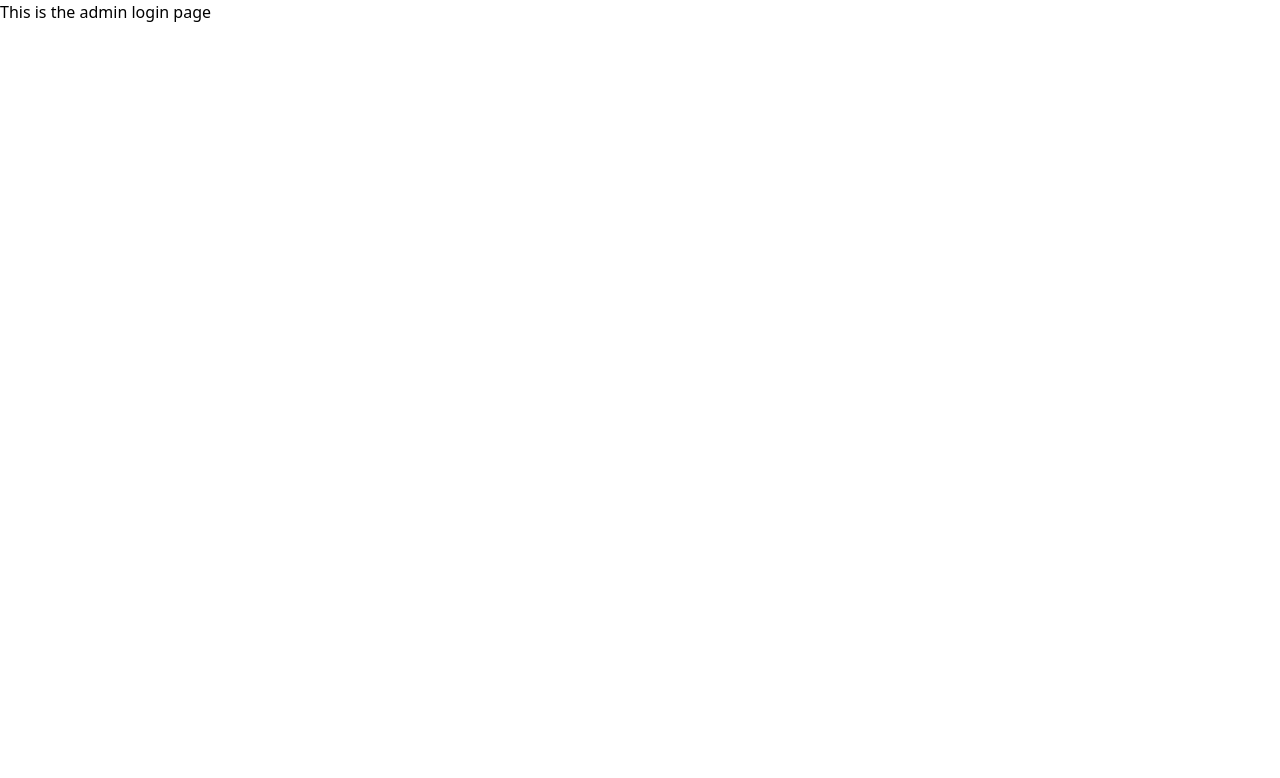
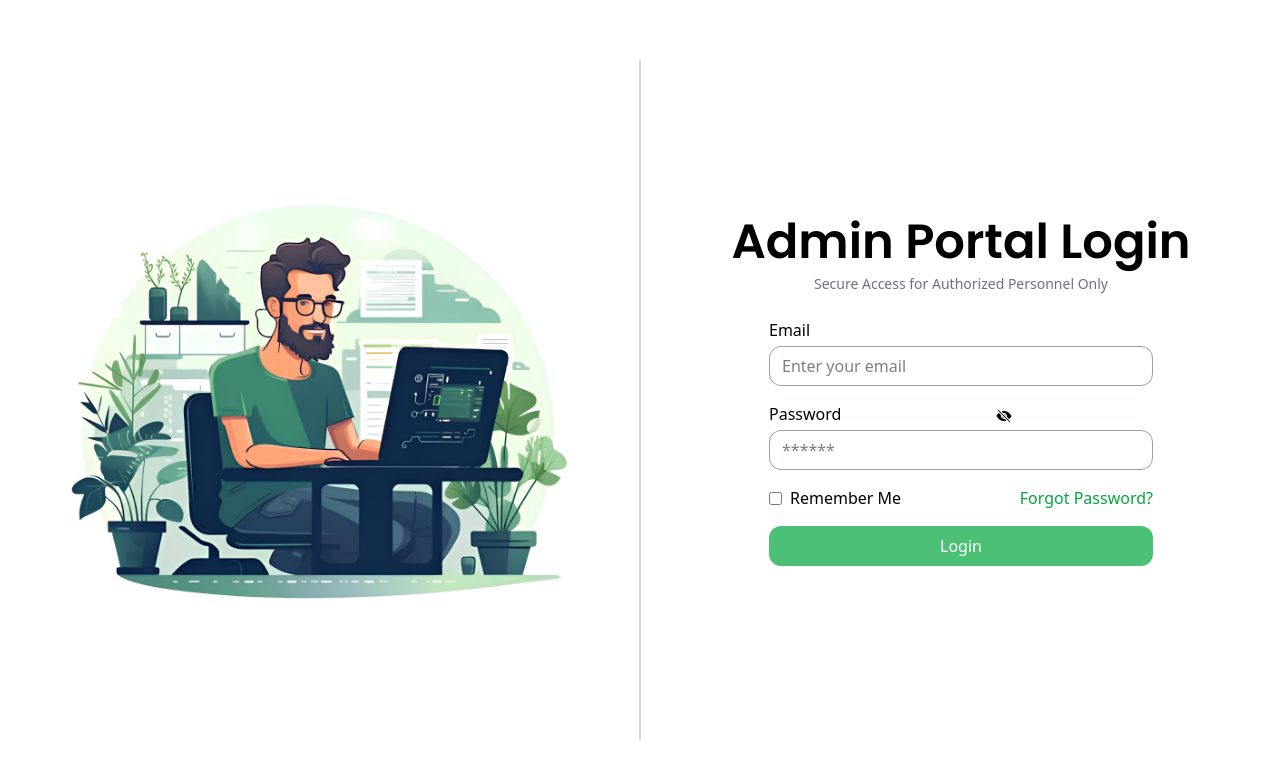
Before and after one commit to SaranshKoirala/Waste-Management-System, a React (Vite) app: page /login/admin in a window 1280 px wide. Shown: the top 778 px of the page. Built offline with nearby package versions, Linux system fonts and the light colour scheme; a web font is replaced by a local one.

Commit message:
admin login page added

```diff
--- a/src/pages/AdminLogin.jsx
+++ b/src/pages/AdminLogin.jsx
@@ -1,5 +1,70 @@
+import { useState } from "react";
+import { IoEye } from "react-icons/io5";
+import { IoEyeOff } from "react-icons/io5";
+import { Link } from "react-router-dom";
+
 function AdminLogin() {
-  return <div>This is the admin login page</div>;
+  const [isOpen, setIsOpen] = useState(false);
+
+  function handleShowPassword(e) {
+    e.preventDefault();
+    setIsOpen((isOpen) => !isOpen);
+  }
+  return (
+    <div className="flex justify-center items-center w-[100%] h-screen gap-5 ">
+      <img src="/admin-img.jpg" width={"600px"} className="p-4" />
+      <div className="border-1 border-gray-300 h-[85%]"></div>
+      <form className="w-[600px] h-screen flex flex-col justify-center items-center">
+        <div className="flex flex-col justify-center items-center gap-2 mb-6">
+          <h1 className="poppins-font text-5xl w-full text-center font-semibold">
+            Admin Portal Login
+          </h1>
+          <p className="text-sm text-gray-500">
+            Secure Access for Authorized Personnel Only
+          </p>
+        </div>
+        <div>
+          <div className="flex flex-col justify-start gap-1 mb-4">
+            <label>Email</label>
+            <input
+              type="text"
+              placeholder="Enter your email"
+              className="border border-gray-400 rounded-xl h-10 p-3 w-96 focus:outline-green-600 focus:placeholder-transparent"
+            />
+          </div>
+          <div className="flex flex-col justify-start gap-1 mb-4">
+            <label>Password</label>
+            <input
+              type={isOpen ? "text" : "password"}
+              placeholder="******"
+              className="relative border border-gray-400 rounded-xl h-10 p-3 w-96 focus:outline-green-600 focus:placeholder-transparent"
+            />
+            <button
+              onClick={handleShowPassword}
+              className="cursor-pointer absolute top-102 right-67"
+            >
+              {isOpen ? <IoEye /> : <IoEyeOff />}
+            </button>
+          </div>
+          <div className="flex justify-between items-center mb-4 w-96">
+            <div className="flex jusify-center items-center gap-2">
+              <input type="checkbox" />
+              <label>Remember Me</label>
+            </div>
+            <div className="text-green-600 cursor-pointer">
+              Forgot Password?
+            </div>
+          </div>
+          <button
+            type="submit"
+            className="bg-green-600/70 text-white rounded-xl h-10 mb-4 w-96 cursor-pointer"
+          >
+            Login
+          </button>
+        </div>
+      </form>
+    </div>
+  );
 }
 
 export default AdminLogin;
```
Also changed, not shown: public/admin-img.jpg (added).
